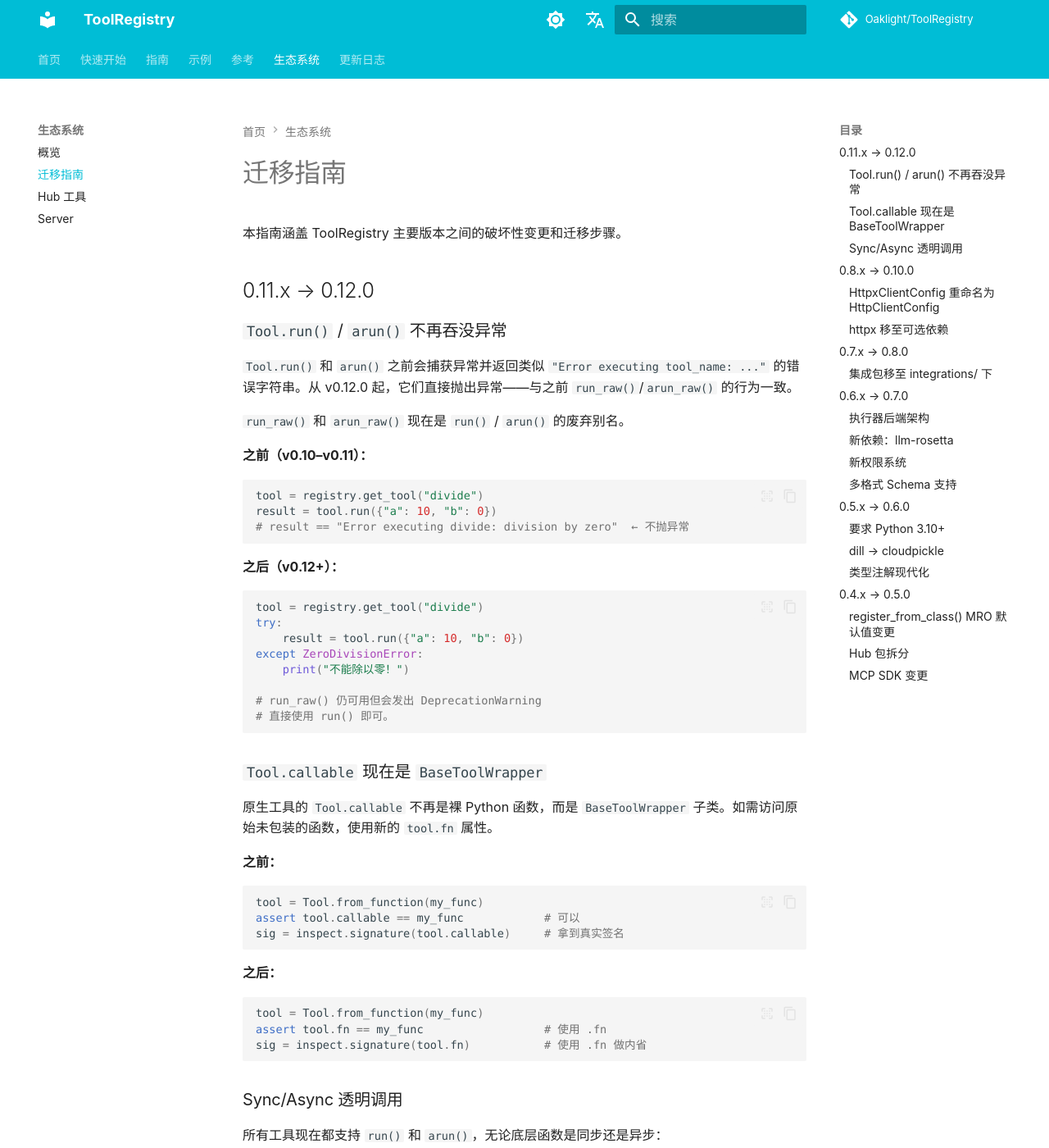
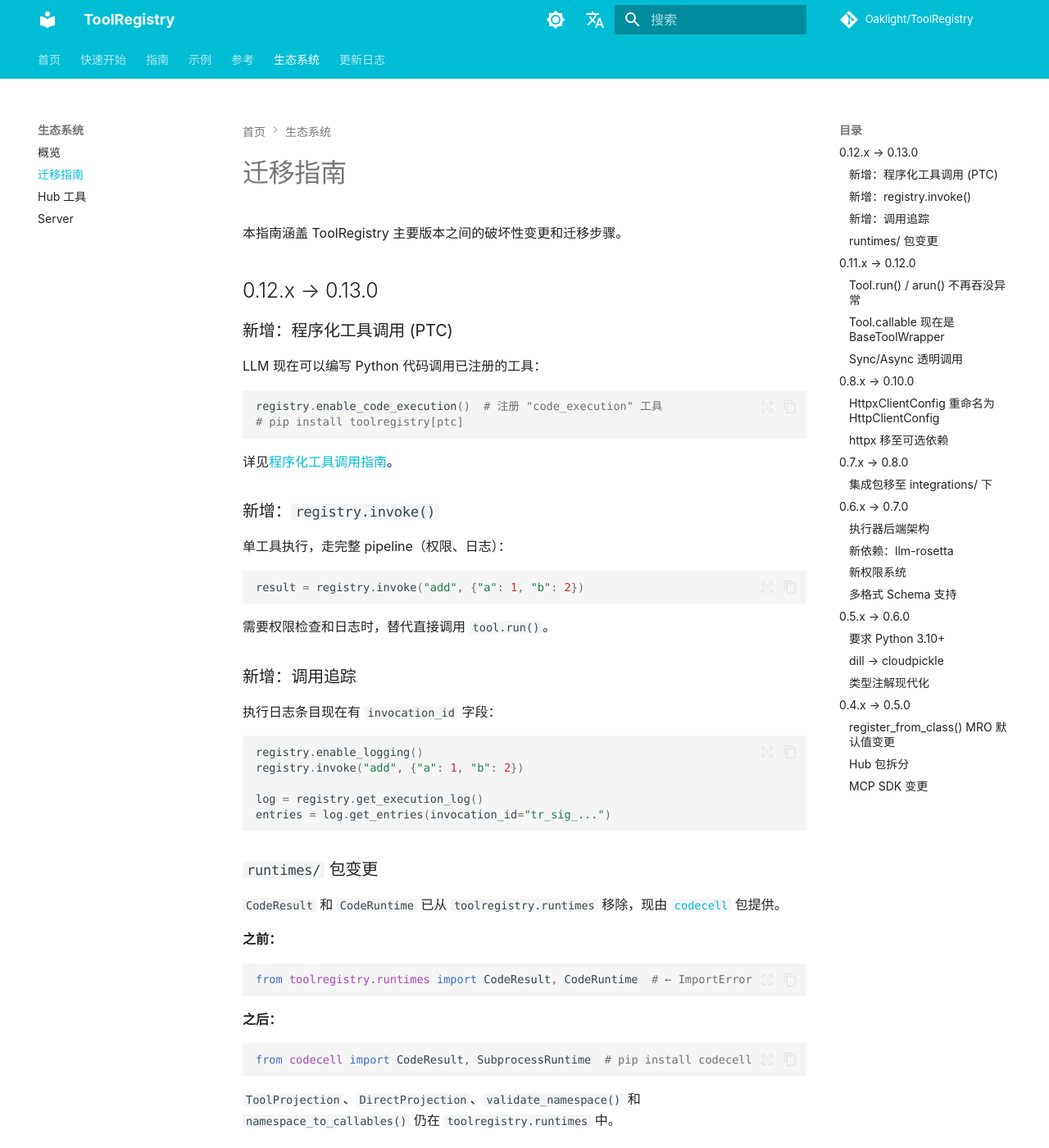
Before and after one commit to Oaklight/ToolRegistry, an MkDocs documentation site: the page built from docs/migration.md, in a window 1280 px wide and 1400 px high. Shown: the whole window at 82% size. Built offline with MkDocs 1.6.1 and Material for MkDocs 9.7.7, drawn with Linux system fonts in a browser that asks for light colours; some web fonts are replaced; comment, search, counter and statistics services are not loaded.

Commit message:
docs: comprehensive update for v0.13.0 — PTC, invoke, invocation_id

````diff
--- a/docs/changelog.md
+++ b/docs/changelog.md
@@ -18,8 +18,24 @@
 
 ### 新增
 
-- **PTC 协议**（`runtimes/` 子包）：`CodeResult`、`ToolProjection`、`DirectProjection`、`CodeRuntime` —— Programmatic Tool Calling 的基础（#175）。
-- `validate_namespace()` 辅助函数，用于检测工具命名空间中键/名称不一致的问题。
+- **程序化工具调用 (PTC)**：`registry.enable_code_execution()` 注册 `code_execution` 工具，让 LLM 编写 Python 代码在命名空间中调用已注册的工具。
+    - 代码在隔离子进程中运行（通过 `codecell.IpcSubprocessRuntime`）
+    - 工具调用通过双向 IPC 转发到主进程
+    - AST 验证阻止危险构造
+    - 通过 `registry.invoke()` 强制执行权限和日志
+- **`registry.invoke(tool_name, kwargs)`**：单工具执行，走完整 pipeline（权限、日志）。程序化工具调用的规范入口。
+- **调用追踪**：执行日志条目新增 `invocation_id` 字段，前缀 `tr_bat_`（批量）、`tr_ptc_`（PTC）、`tr_sig_`（单次调用）。查询：`log.get_entries(invocation_id=...)`。
+- **`runtimes/` 桥接层**：`ToolProjection`、`DirectProjection`、`validate_namespace()`、`namespace_to_callables()`，用于将 Tool 对象桥接到 codecell。
+- `codecell>=0.2.1` 作为可选 `[ptc]` 依赖。
+
+### 变更
+
+- **统一执行辅助函数**：`_check_tool_access()` 和 `_log_tool_result()` 由 `invoke()` 和 `execute_tool_calls()` 共享——不再有重复的权限/日志逻辑。
+- `runtimes/` 不再包含 `CodeResult` 或 `CodeRuntime`——它们由 `codecell` 包提供。
+
+### 修复
+
+- MCP/OpenAPI 包装器现在通过 `__getstate__`/`__setstate__` 支持 cloudpickle 序列化（#189）。
 
 ## [0.12.0] - 2026-06-26
 
--- a/docs/migration.md
+++ b/docs/migration.md
@@ -1,6 +1,57 @@
 # 迁移指南
 
 本指南涵盖 ToolRegistry 主要版本之间的破坏性变更和迁移步骤。
+
+## 0.12.x → 0.13.0
+
+### 新增：程序化工具调用 (PTC)
+
+LLM 现在可以编写 Python 代码调用已注册的工具：
+
+```python
+registry.enable_code_execution()  # 注册 "code_execution" 工具
+# pip install toolregistry[ptc]
+```
+
+详见[程序化工具调用指南](usage/programmatic_tool_calling.md)。
+
+### 新增：`registry.invoke()`
+
+单工具执行，走完整 pipeline（权限、日志）：
+
+```python
+result = registry.invoke("add", {"a": 1, "b": 2})
+```
+
+需要权限检查和日志时，替代直接调用 `tool.run()`。
+
+### 新增：调用追踪
+
+执行日志条目现在有 `invocation_id` 字段：
+
+```python
+registry.enable_logging()
+registry.invoke("add", {"a": 1, "b": 2})
+
+log = registry.get_execution_log()
+entries = log.get_entries(invocation_id="tr_sig_...")
+```
+
+### `runtimes/` 包变更
+
+`CodeResult` 和 `CodeRuntime` 已从 `toolregistry.runtimes` 移除，现由 [`codecell`](https://pypi.org/project/codecell/) 包提供。
+
+**之前：**
+```python
+from toolregistry.runtimes import CodeResult, CodeRuntime  # ← ImportError
+```
+
+**之后：**
+```python
+from codecell import CodeResult, SubprocessRuntime  # pip install codecell
+```
+
+`ToolProjection`、`DirectProjection`、`validate_namespace()` 和 `namespace_to_callables()` 仍在 `toolregistry.runtimes` 中。
 
 ## 0.11.x → 0.12.0
 
--- /dev/null
+++ b/docs/usage/programmatic_tool_calling.md
@@ -0,0 +1,113 @@
+# 程序化工具调用 (PTC)
+
+PTC 让 LLM 编写 Python 代码，在一个代码块中编排多个工具调用，减少往返次数和 token 消耗。
+
+## 快速开始
+
+```python
+from toolregistry import ToolRegistry
+
+registry = ToolRegistry()
+registry.register(search)
+registry.register(summarize)
+registry.enable_code_execution()  # 注册 "code_execution" 工具
+
+# LLM 现在可以生成 tool_use("code_execution", {code: "..."})
+```
+
+## 工作原理
+
+```
+LLM: tool_use("code_execution", {code: "..."})
+  → CodeExecutionTool.execute(code)
+    → 子进程: exec(code, {search: stub, summarize: stub})
+      → search(query="weather")
+        → IPC → 主进程 → registry.invoke("search", {...})
+        → 结果通过 IPC 返回
+      → summarize(data)
+        → IPC → 主进程 → registry.invoke("summarize", {...})
+        → 结果通过 IPC 返回
+      → print(final_output)
+    → 返回 stdout 给 LLM
+```
+
+**关键点：**
+
+- 代码在**隔离子进程**中运行——崩溃不会影响主进程
+- 工具调用通过 `registry.invoke()` 执行——**权限和日志均被强制执行**
+- 只有 `print()` 输出返回给 LLM——中间结果保留在变量中
+- AST 验证阻止危险代码（文件 I/O、网络、不安全的导入）
+
+## 示例：多工具编排
+
+不使用 PTC（3 次往返）：
+
+```
+Turn 1: LLM → tool_use("search", {query: "..."})     → result
+Turn 2: LLM → tool_use("filter", {data: result, ...}) → filtered
+Turn 3: LLM → tool_use("summarize", {data: filtered}) → summary
+```
+
+使用 PTC（1 次往返）：
+
+```python
+# LLM 生成此代码：
+data = search(query="climate change")
+filtered = [item for item in data if item["year"] >= 2024]
+summary = summarize(data=filtered)
+print(f"找到 {len(filtered)} 篇近期文章。\n{summary}")
+```
+
+## 安全模型
+
+| 层级 | 保护 |
+|------|------|
+| **AST 验证** | 阻止 `import os`、`open()`、`eval()`、`subprocess`、网络访问等 |
+| **子进程隔离** | 代码在新进程中运行——段错误、OOM、死循环被隔离 |
+| **权限强制** | 工具调用通过 `registry.invoke()` 并执行完整权限检查 |
+| **命名空间限制** | 只有已注册的工具可用——无法访问 registry 内部 |
+
+## 调用追踪
+
+每次 PTC 执行生成一个 `tr_ptc_` 调用 ID，该执行中的所有工具调用共享此 ID：
+
+```python
+registry.enable_logging()
+registry.enable_code_execution()
+
+tool = registry.get_tool("code_execution")
+tool.run({"code": "print(add(a=1, b=2))"})
+
+# 获取调用 ID
+executor = registry._code_execution
+inv_id = executor.last_invocation_id  # "tr_ptc_a1b2c3d4"
+
+# 查询此次执行的所有工具调用
+log = registry.get_execution_log()
+entries = log.get_entries(invocation_id=inv_id)
+```
+
+## 配置
+
+```python
+# 自定义超时（默认：30 秒）
+registry.enable_code_execution(timeout=60)
+
+# 不需要时禁用
+registry.disable_code_execution()
+```
+
+## 依赖
+
+PTC 需要 `codecell` 包：
+
+```bash
+pip install toolregistry[ptc]
+```
+
+## PTC 的限制
+
+- **无法调用未注册的工具** — 只有命名空间注入的工具可用
+- **无法在执行间保持状态** — 每次 `execute()` 在新子进程中运行
+- **无法直接访问文件或网络** — 所有 I/O 必须通过已注册的工具
+- **无法导入任意 Python 包** — 只允许[安全的计算模块](https://github.com/Oaklight/codecell#validators)
--- a/mkdocs.yml
+++ b/mkdocs.yml
@@ -197,6 +197,7 @@
           - LangChain 工具: usage/integrations/langchain.md
           - Hub 工具: usage/integrations/hub.md
       - 高级主题:
+          - 程序化工具调用: usage/programmatic_tool_calling.md
           - 工具发现: usage/tool_discovery.md
           - 理由增强调用: usage/think_augmented.md
           - 结果大小管理: usage/result_management.md
````
Also changed, not shown: docs/api/core/runtimes.md (+50 -57 lines), docs/api/core/toolregistry.md (+13 -4 lines).
